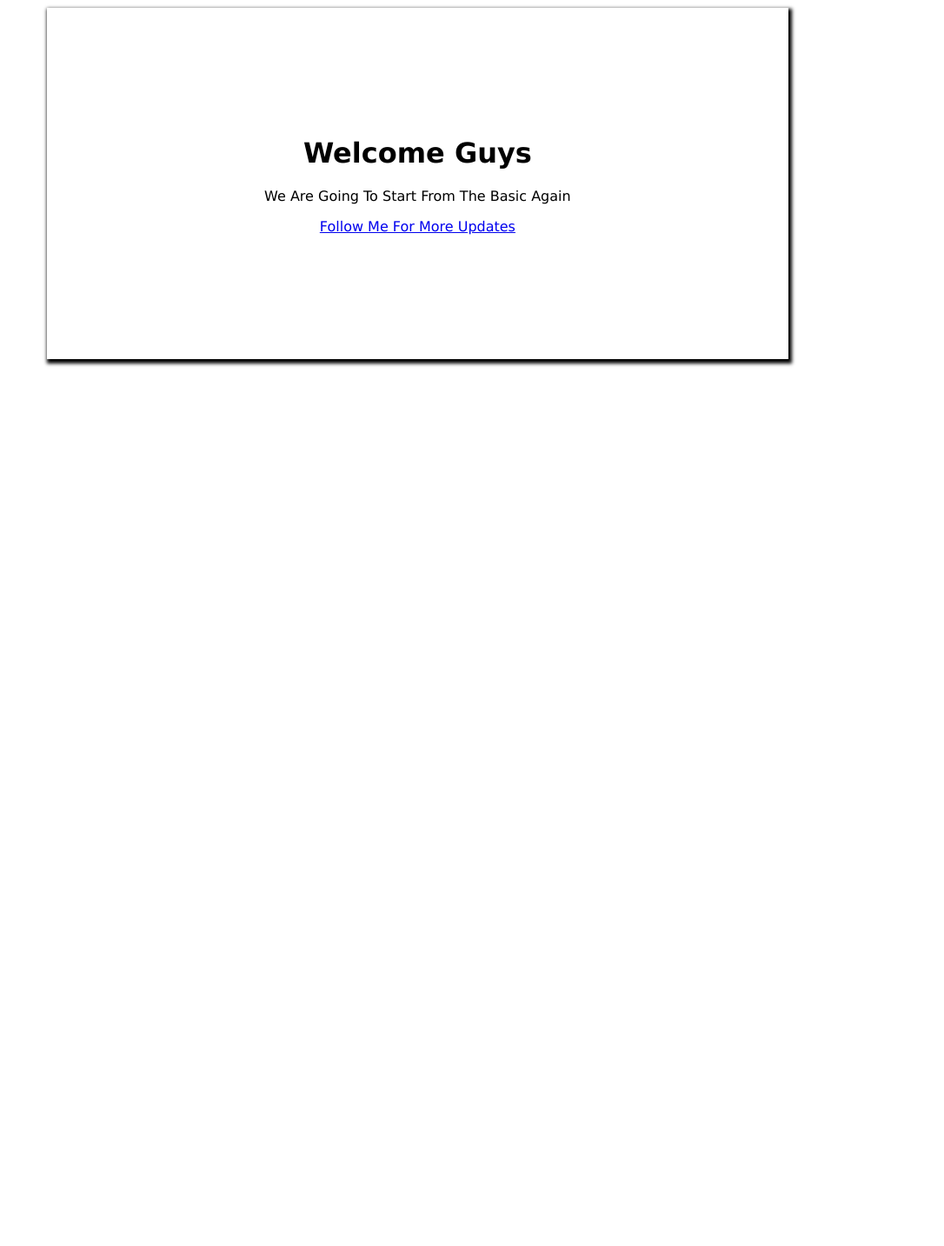
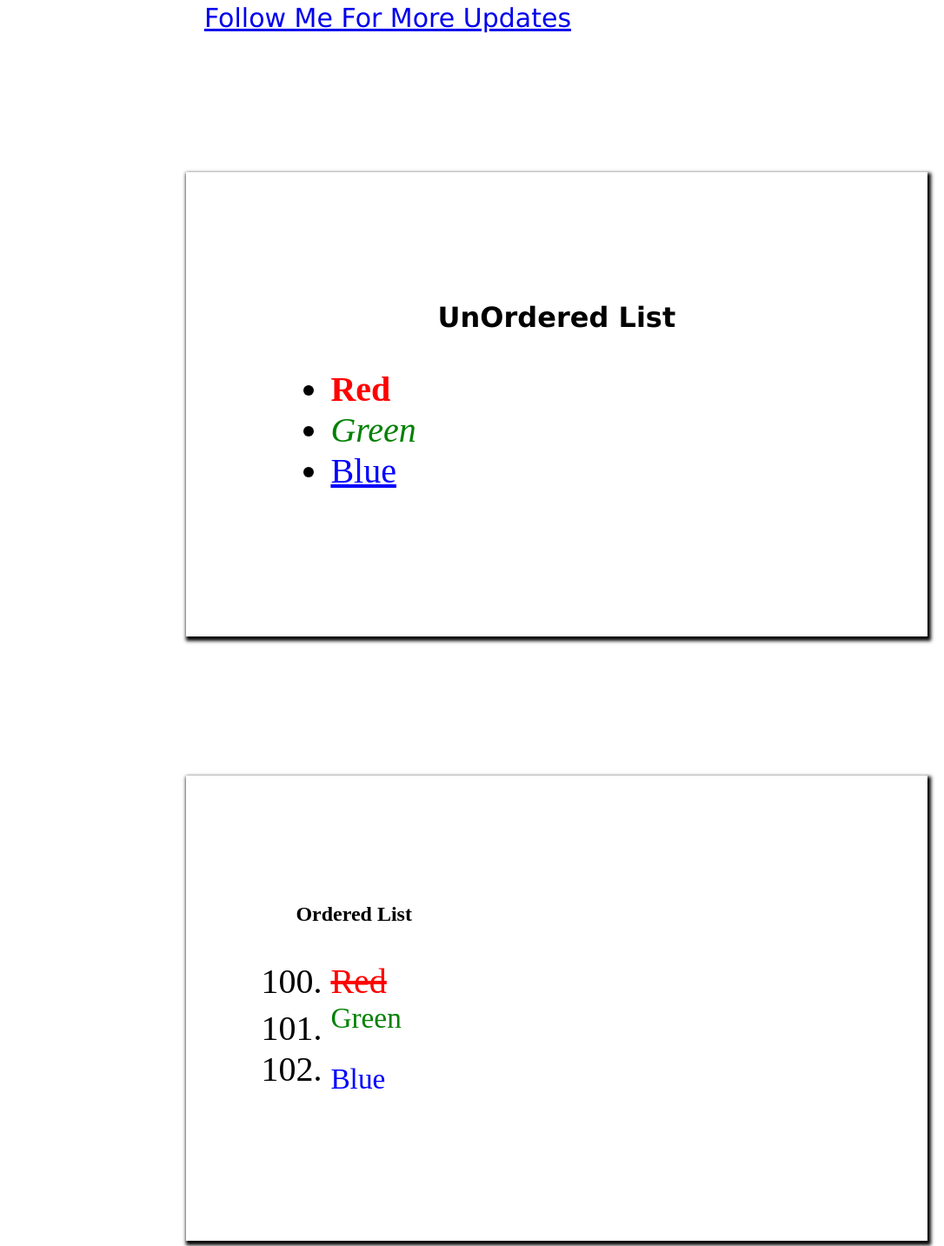
Before and after one commit to vaishnav1106/MERN, a plain HTML site: page Html/first website.html in a window 1280 px wide. Shown: the part 151-1584 px from the top of the page at 87% size, without its empty margins (194-1280 px from the left). Before the commit the page ends 800 px from the top, so only its background shows below. Drawn offline with Linux system fonts and the light colour scheme.

Commit message:
html structure in details

```diff
--- a/Html/first website.html
+++ b/Html/first website.html
@@ -3,30 +3,118 @@
 <head>
     <meta charset="UTF-8">
     <meta name="viewport" content="width=device-width, initial-scale=1.0">
-    <title>Starting from the basic</title>
+    <title>Starting from the basic</title> <!--HE WE APPLY THE TITLE FOR OUR WEB PAGE WHICH WE CAN SEE IN THE TITLE OF THE WEB PAGE AT TOP-->
 </head>
-<style>
-    #first
+<style>    /* HERE WE PUT THE STYE TO OUR WEB PAGE*/
+    /* #first
     {
          align-items: center;
          width:600px;
          margin: 10em 0 0 15em;
          padding: 10% ;
          box-shadow: 2px 3px 4px 2px;
-    }
-    h1,p
+    } */
+    h1,p /*HERE WE GIVE SOME SPECIFIC STYLE TO OUR H1 TAG AND PARAGRAPH TAG*/
     {
         text-align: center;
         font-family: 'Lucida Sans', 'Lucida Sans Regular', 'Lucida Grande', 'Lucida Sans Unicode', Geneva, Verdana, sans-serif;
     }
+    p
+    {
+       font-size: 30px;
+    }
+
+    /* */
+
+    /* id second  */
+
+    #second
+    {
+         align-items: center;
+         width:600px;
+         margin: 10em 0 0 25em;
+         padding: 10% ;
+         box-shadow: 2px 3px 4px 2px;
+    }
+    ul,li
+    {
+        font-size: 40px;
+    }
+    strong
+    {
+        color: red;
+    }
+    em
+    {
+         color: green;
+    }
+    u
+    {
+         color:Blue;
+    }
+
+
+    /* id third */
+
+    #third
+    {
+         align-items: center;
+         width:600px;
+         margin: 10em 0 0 25em;
+         padding: 10% ;
+         box-shadow: 2px 3px 4px 2px;
+    }
+    ol,li
+    {
+        font-size: 40px;
+    }
+    del
+    {
+        color: red;
+    }
+    sup
+    {
+         color: green;
+    }
+    sub
+    {
+         color:Blue;
+    }
+
+
 
 
 </style>
 <body>
-    <div id="first" >
+    <div id="first" > <!--here we opened a div tag just a specific section for web page-->
         <h1>Welcome Guys</h1>
         <p>We Are Going To Start From The Basic Again</p>
         <p><a href="https://www.instagram.com/vlogzilla_tech/">Follow Me For More Updates</a></p>
     </div>
+    <!-- unordered list with different formatting -->
+    <div id="second">
+
+        <h1>UnOrdered List</h1>
+        <ul>
+            <li><strong>Red</strong></li>
+            <li><em>Green</em></li>
+            <li><u>Blue</u></li>
+        </ul>
+
+    </div>
+
+   <div id="third">
+     <!-- here we are going to have the ordered list -->
+     <h2>Ordered List</h2>
+     <ol start="100">
+        <!-- <ol reverse> (here we can have the reversed ordered list)-->
+        <!-- <ol type="A"></ol>(here instead of number we can find the alphabatic order
+             and to have romoan numbers just type Capital"I" inside the Type Attribute) -->
+         <li><del>Red</del></li>
+         <li><sup>Green</sup></li>
+         <li><sub>Blue</sub></li>
+     </ol>
+   </div>
+
 </body>
 </html>
```
